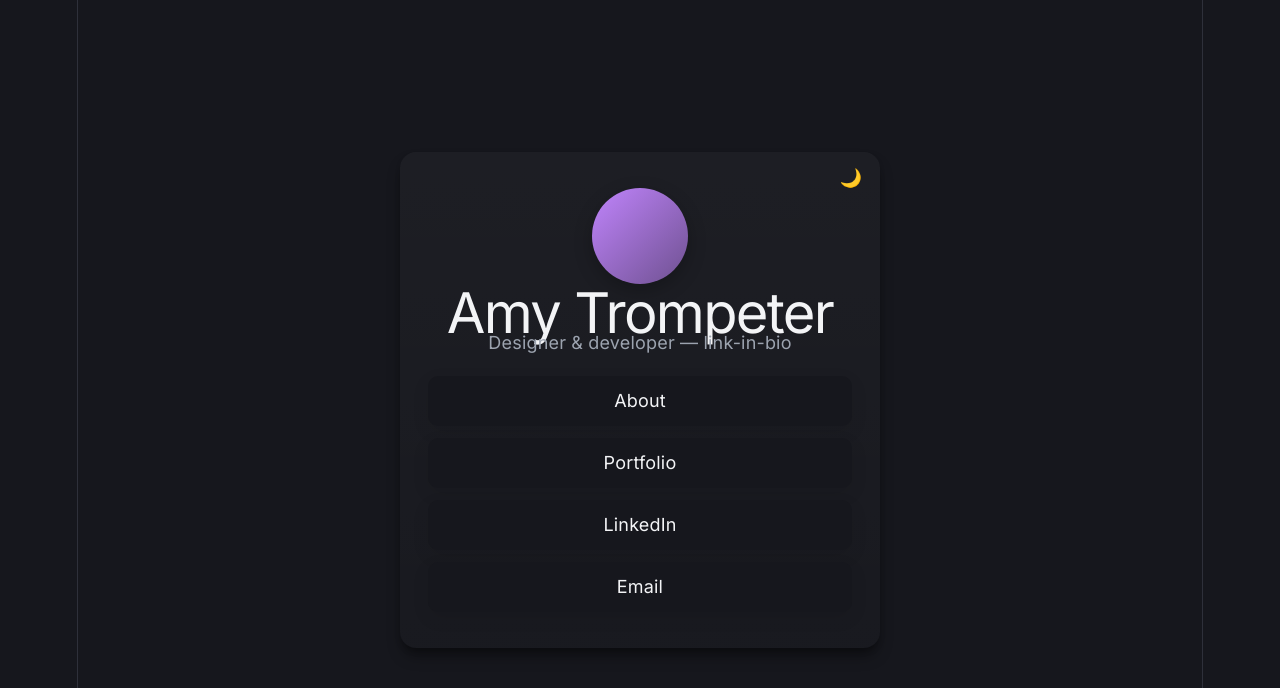
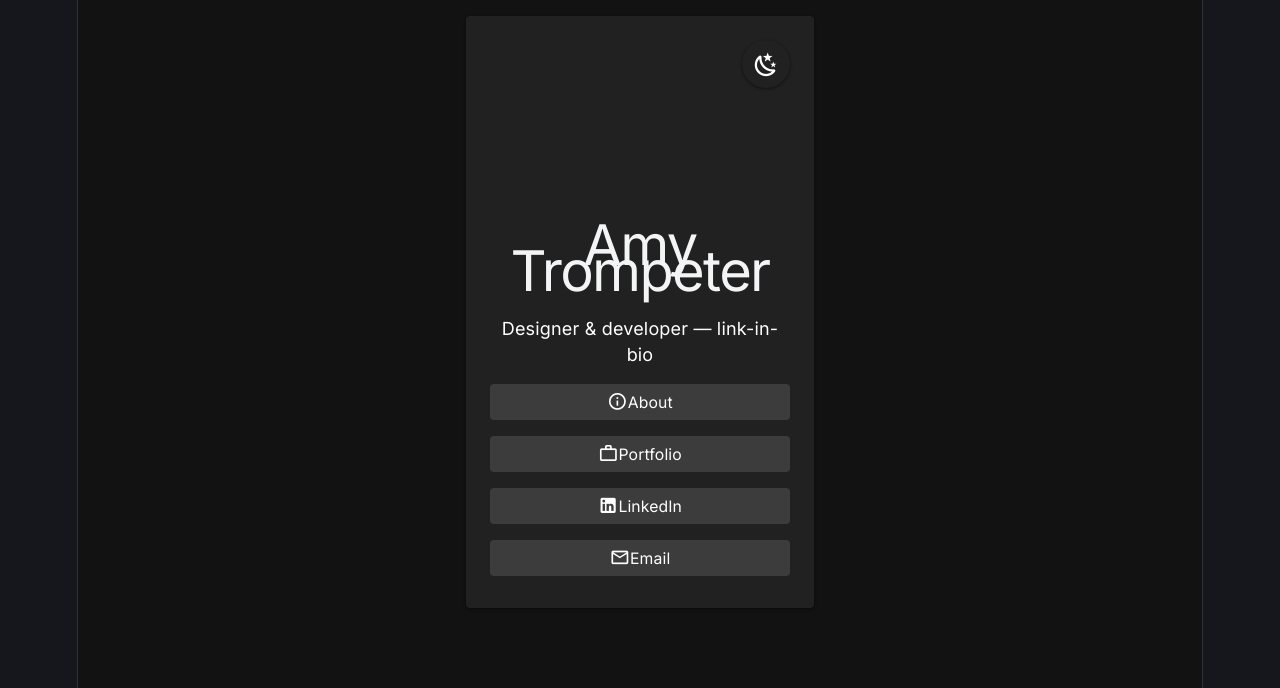
Before and after one commit to amytrompeterS/lesson-six-app, a Vue app: page / in a window 1280 px wide. Shown: the top 688 px of the page. Built offline with nearby package versions, Linux system fonts and the light colour scheme.

Commit message:
refactor: LinksPage -> Vuetify components; theme toggle via Vuetify

```diff
--- a/src/components/LinksPage.vue
+++ b/src/components/LinksPage.vue
@@ -1,110 +1,72 @@
 <script setup lang="ts">
 import { ref, onMounted } from 'vue'
+import { useTheme } from 'vuetify'
 
-const dark = ref(true)
+const theme = useTheme()
+const isDark = ref(theme.global.name.value === 'dark')
 
 function toggleTheme() {
-  dark.value = !dark.value
-  if (dark.value) document.documentElement.classList.add('dark')
-  else document.documentElement.classList.remove('dark')
+  theme.global.name.value = isDark.value ? 'light' : 'dark'
+  isDark.value = !isDark.value
 }
 
+const buttons = [
+  { label: 'About', to: '/about', icon: 'mdi-information-outline' },
+  { label: 'Portfolio', href: '#', icon: 'mdi-briefcase-outline' },
+  { label: 'LinkedIn', href: 'https://www.linkedin.com/', icon: 'mdi-linkedin' },
+  { label: 'Email', href: 'mailto:amy@example.com', icon: 'mdi-email-outline' },
+]
+
 onMounted(() => {
-  // default to dark
-  document.documentElement.classList.add('dark')
+  // default theme
+  theme.global.name.value = 'dark'
+  isDark.value = true
 })
 </script>
 
 <template>
-  <main class="links-page">
-    <div class="card">
-      <button class="theme-toggle" @click="toggleTheme()">
-        {{ dark ? '🌙' : '☀️' }}
-      </button>
+  <v-app>
+    <v-main>
+      <v-container class="fill-height" fluid>
+        <v-row align="center" justify="center">
+          <v-col cols="12" sm="8" md="6" lg="4">
+            <v-card class="pa-6" elevation="6">
+              <div class="d-flex justify-end">
+                <v-btn icon @click="toggleTheme">
+                  <v-icon>{{ isDark ? 'mdi-weather-night' : 'mdi-white-balance-sunny' }}</v-icon>
+                </v-btn>
+              </div>
 
-      <div class="avatar" aria-hidden="true"></div>
-      <h1>Amy Trompeter</h1>
-      <p class="tagline">Designer & developer — link-in-bio</p>
+              <div class="d-flex flex-column align-center">
+                <v-avatar size="96" class="mb-4" />
+                <h1 class="text-h5">Amy Trompeter</h1>
+                <div class="mb-4">Designer & developer — link-in-bio</div>
 
-      <nav class="links">
-        <router-link class="btn" to="/about">About</router-link>
-        <a class="btn" href="#" target="_blank" rel="noopener">Portfolio</a>
-        <a class="btn" href="https://www.linkedin.com/" target="_blank" rel="noopener">LinkedIn</a>
-        <a class="btn" href="mailto:amy@example.com">Email</a>
-      </nav>
-    </div>
-  </main>
+                <v-row dense>
+                  <v-col cols="12" v-for="(btn, i) in buttons" :key="i" class="mb-2">
+                    <v-btn
+                      v-if="btn.href"
+                      :href="btn.href"
+                      target="_blank"
+                      rel="noopener"
+                      style="width:100%"
+                      variant="tonal"
+                    >
+                      <v-icon left>{{ btn.icon }}</v-icon>
+                      {{ btn.label }}
+                    </v-btn>
+
+                    <v-btn v-else :to="btn.to" style="width:100%" variant="tonal">
+                      <v-icon left>{{ btn.icon }}</v-icon>
+                      {{ btn.label }}
+                    </v-btn>
+                  </v-col>
+                </v-row>
+              </div>
+            </v-card>
+          </v-col>
+        </v-row>
+      </v-container>
+    </v-main>
+  </v-app>
 </template>
-
-<style scoped>
-.links-page {
-  display: flex;
-  min-height: 100svh;
-  align-items: center;
-  justify-content: center;
-  padding: 24px;
-}
-
-.card {
-  width: 100%;
-  max-width: 480px;
-  background: linear-gradient(180deg, rgba(255,255,255,0.03), rgba(255,255,255,0.01));
-  border-radius: 16px;
-  padding: 36px 28px;
-  box-shadow: var(--shadow);
-  text-align: center;
-  position: relative;
-}
-
-.theme-toggle {
-  position: absolute;
-  right: 12px;
-  top: 12px;
-  background: transparent;
-  border: none;
-  font-size: 18px;
-  cursor: pointer;
-}
-
-.avatar {
-  width: 96px;
-  height: 96px;
-  border-radius: 50%;
-  background: linear-gradient(135deg,var(--accent),var(--accent-border));
-  margin: 0 auto 16px;
-  box-shadow: 0 6px 18px rgba(0,0,0,0.25);
-}
-
-h1 {
-  margin: 8px 0 4px;
-}
-.tagline {
-  margin: 0 0 20px;
-  color: var(--text);
-}
-
-.links {
-  display: flex;
-  flex-direction: column;
-  gap: 12px;
-}
-
-.btn {
-  display: inline-block;
-  text-decoration: none;
-  padding: 12px 16px;
-  border-radius: 10px;
-  background: var(--bg);
-  color: var(--text-h);
-  box-shadow: 0 6px 18px rgba(0,0,0,0.08);
-  transition: transform 200ms ease, box-shadow 200ms ease;
-}
-.btn:hover {
-  transform: translateY(-4px);
-  box-shadow: 0 12px 30px rgba(0,0,0,0.18);
-}
-
-@media (max-width: 480px) {
-  .card { padding: 28px 18px }
-}
-</style>
```
